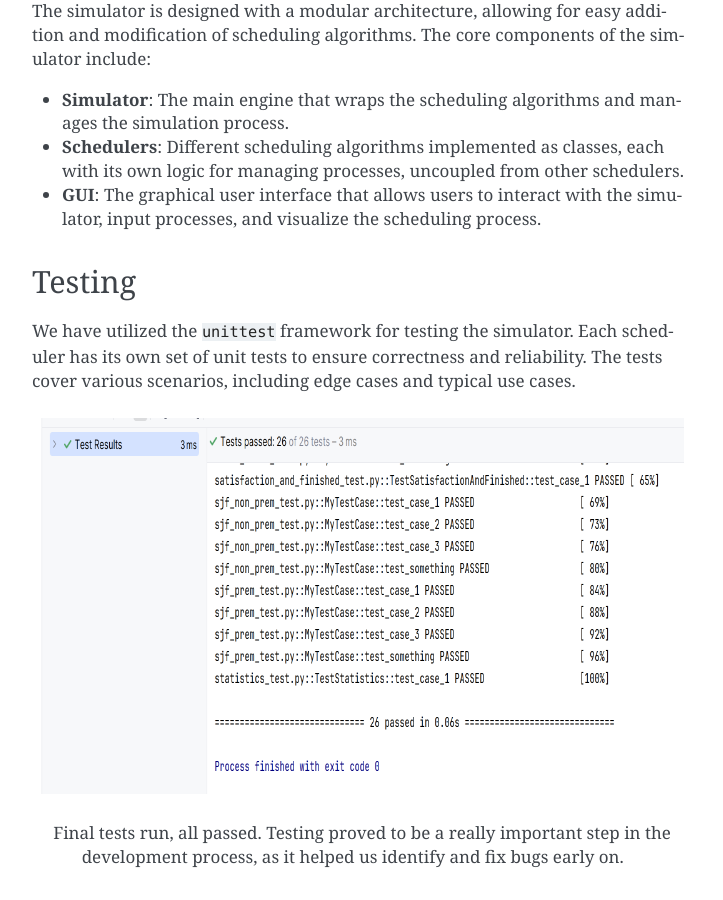
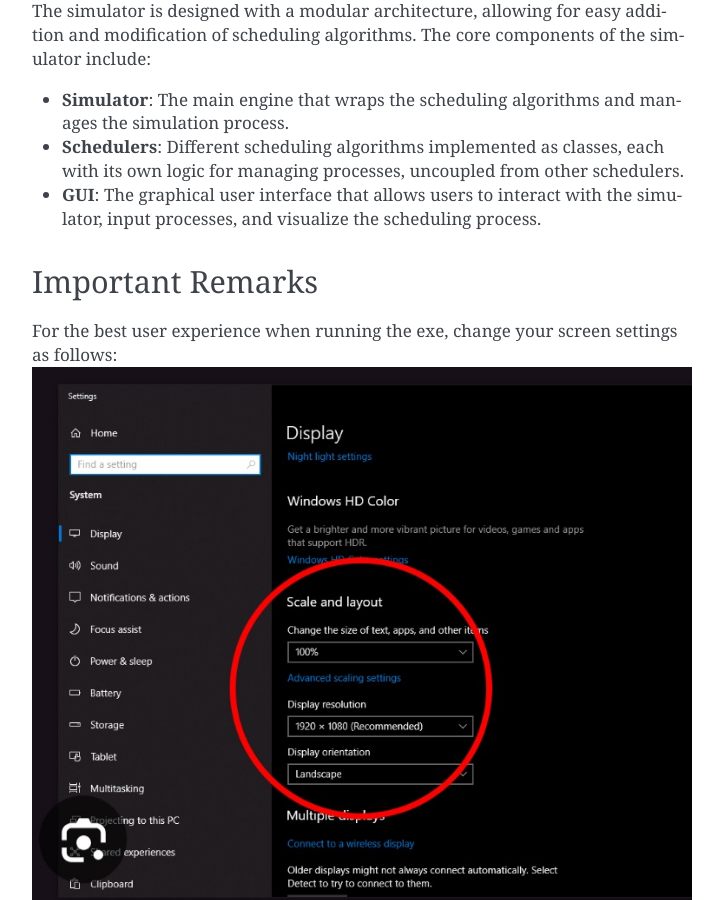
Before and after one commit to AhmedSaid3617/CPU-scheduler, a Sphinx documentation site: the page built from docs/index.md, in a window 1280 px wide and 900 px high, scrolled down 926 px. Shown: the whole window, without its empty margins (388-1111 px from the left). Built offline with Sphinx 7.4.7, drawn with Linux system fonts in a browser that asks for light colours.

Commit message:
Added warning regarding screen resolution.

```diff
--- a/docs/index.md
+++ b/docs/index.md
@@ -21,6 +21,10 @@
 - **Simulator**: The main engine that wraps the scheduling algorithms and manages the simulation process.
 - **Schedulers**: Different scheduling algorithms implemented as classes, each with its own logic for managing processes, uncoupled from other schedulers.
 - **GUI**: The graphical user interface that allows users to interact with the simulator, input processes, and visualize the scheduling process.
+
+## Important Remarks
+For the best user experience when running the exe, change your screen settings as follows:
+![alt text](image.png)
 
 ## Testing
 
```
Also changed, not shown: docs/image.png (added).
